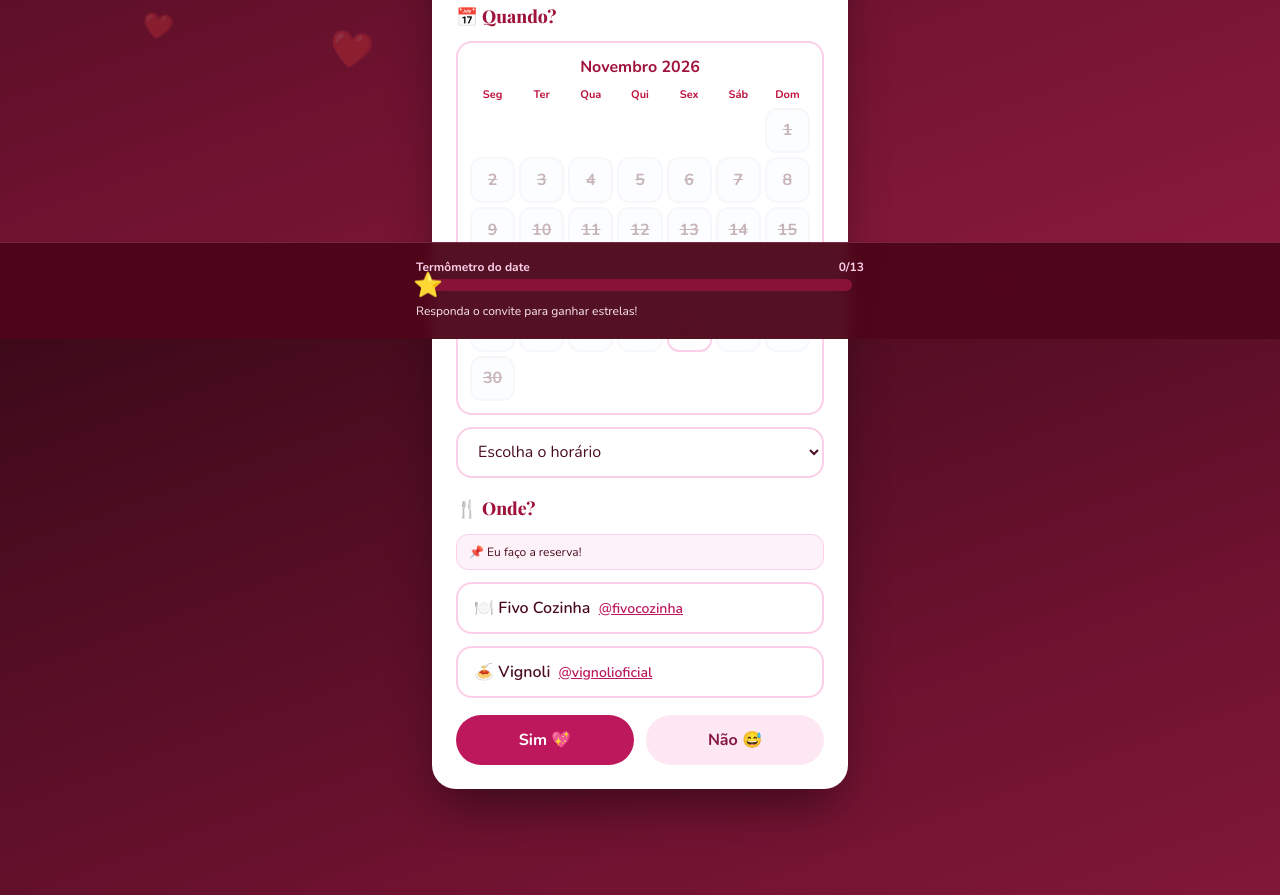
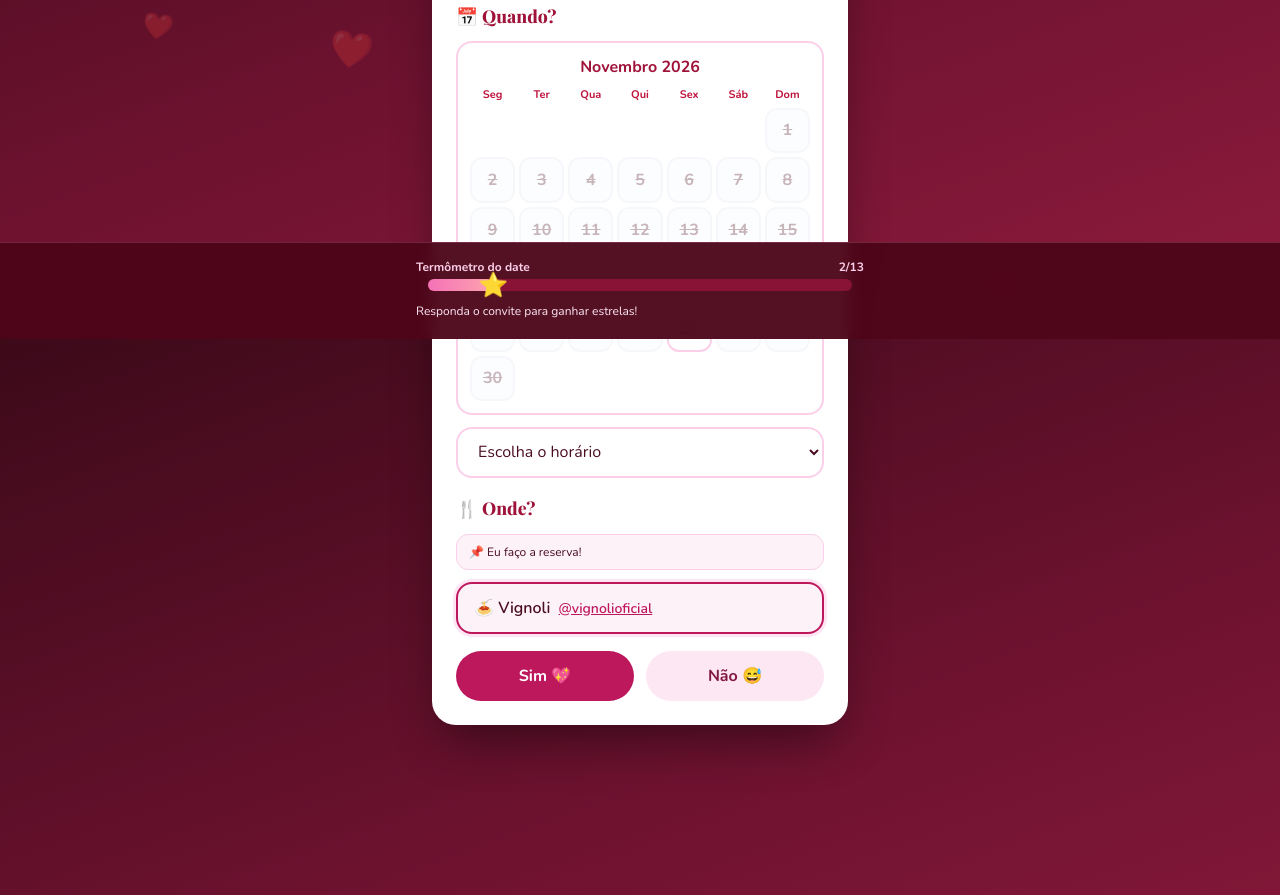
Before and after one commit to ElderPeixoto/52I8039S14A76, a plain HTML site: page index.html in a window 1280 px wide. Shown: the part 461-1356 px from the top of the page. Drawn offline with nearby package versions, Linux system fonts and the light colour scheme.

Commit message:
Update index.html

```diff
--- a/index.html
+++ b/index.html
@@ -57,7 +57,7 @@
 <main id="main" class="relative z-10 max-w-md mx-auto px-4 pt-20 pb-44">
 
 <!-- ================= ISABELLE ================= -->
-<div id="patricia">
+<div id="isabelle">
 <div id="peek" aria-hidden="true" class="absolute right-8 select-none" style="top:-4.4rem;z-index:0;width:6.5rem;height:5.5rem">
 <svg viewBox="0 0 100 85" width="100%" height="100%" xmlns="http://www.w3.org/2000/svg">
 <ellipse cx="22" cy="52" rx="9" ry="14" fill="#fff"/><ellipse cx="78" cy="52" rx="9" ry="14" fill="#fff"/>
@@ -97,7 +97,6 @@
   <div id="blk-where" class="space-y-3">
     <h2>🍴 Onde?</h2>
     <p class="note">📌 Eu faço a reserva!</p>
-    <div class="opt" role="button" tabindex="0" data-rest="Fivo Cozinha">🍽️ Fivo Cozinha <a class="ml-1 text-pink-700 underline text-sm" href="https://www.instagram.com/fivocozinha/" target="_blank" rel="noopener">@fivocozinha</a></div>
     <div class="opt" role="button" tabindex="0" data-rest="Vignoli">🍝 Vignoli <a class="ml-1 text-pink-700 underline text-sm" href="https://www.instagram.com/vignolioficial/" target="_blank" rel="noopener">@vignolioficial</a></div>
   </div>
   <p id="err1" class="err hidden"></p>
@@ -235,7 +234,7 @@ const SHEET_NAME='Isabelle';
 const $=id=>document.getElementById(id);
 const CMG='Meu Quarto (Comigo)',DRG='Dragon Motel',NAO='Deixo em casa na volta';
 let S,score,M;
-const fresh=()=>({ata:null,date:'',time:'',rest:'',sim:false,addr:''});
+const fresh=()=>({ata:null,date:'',time:'',rest:'Vignoli',sim:false,addr:''});
 
 // Pontos: ataxia 3 + data 2 + restaurante 2 + sim 3 = 10
 // Com certeza + Meu Quarto +3 = 13 | Com certeza + Dragon Motel +2 = 12 | Melhor não +1 = 11
@@ -307,9 +306,11 @@ function resetAll(){
   $('date').value='';$('time').value='';markCal();
   $('a-end').value='';
   $('err2').classList.add('hidden');
-  document.querySelectorAll('#patricia .opt').forEach(b=>b.classList.remove('sel'));
+  document.querySelectorAll('#isabelle .opt').forEach(b=>b.classList.remove('sel'));
   lock(false);
-  $('score-n').textContent='0/13';$('bar').style.width='0%';$('star').style.left='0%';
+  mark('[data-rest]','rest',S.rest);
+  score=calc();
+  $('score-n').textContent=score+'/13';$('bar').style.width=score/13*100+'%';$('star').style.left=score/13*100+'%';
   $('score-reason').textContent='Responda o convite para ganhar estrelas!';
   go('p1');
 }
@@ -324,6 +325,7 @@ document.querySelectorAll('[data-ata]').forEach(b=>b.onclick=()=>{
   const res=S.ata==='res';
   if(res){S.date='';S.time='';S.rest='';S.sim=false;$('date').value='';$('time').value='';markCal();mark('[data-rest]','rest','');$('err1').classList.add('hidden');}
   lock(res);
+  if(!res){S.rest='Vignoli';mark('[data-rest]','rest',S.rest);}
   update(res?'ressalvas anotadas: agora só o Não está disponível':'topou o ombro amigo 🤝');
 });
 
```
